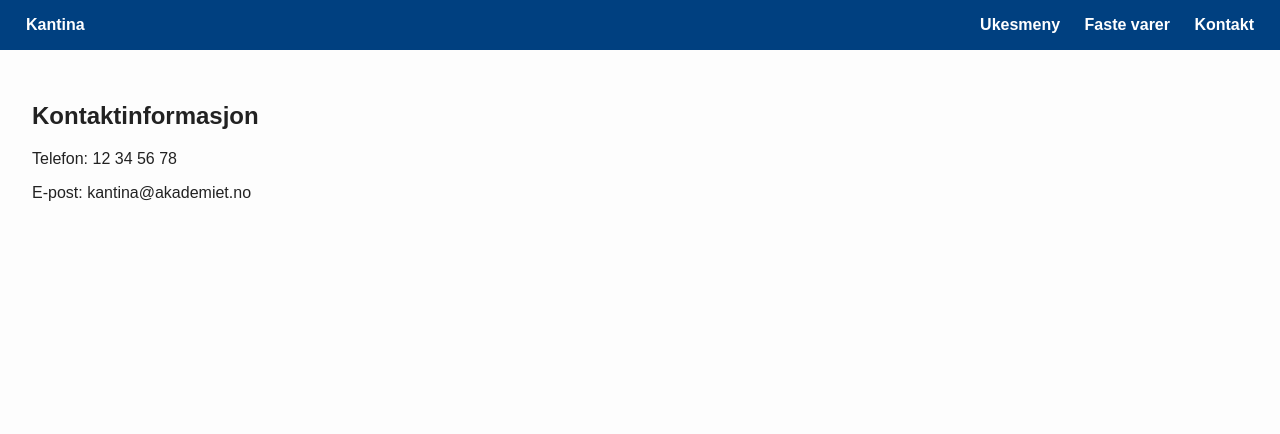
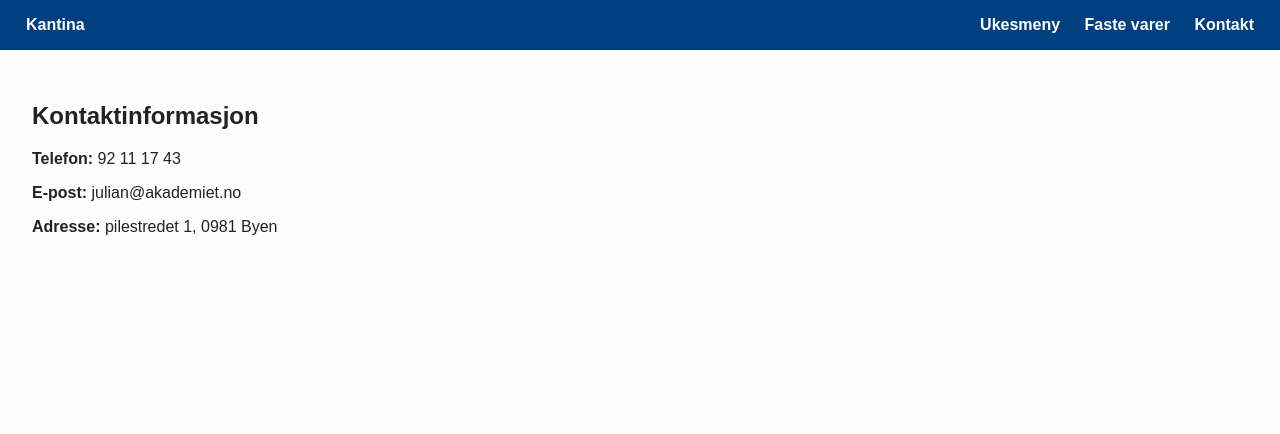
Before and after one commit to haujul11/kantineprosjekt, a Flask app: page /kontakt in a window 1280 px wide. Shown: the top 434 px of the page. Run offline with Flask 3, Linux system fonts and the light colour scheme.

Commit message:
enkel flask app

```diff
--- a/templates/kontakt.html
+++ b/templates/kontakt.html
@@ -2,6 +2,7 @@
 {% block title %}Kontakt{% endblock %}
 {% block content %}
   <h2>Kontaktinformasjon</h2>
-  <p>Telefon: 12 34 56 78</p>
-  <p>E-post: kantina@akademiet.no</p>
+  <p><strong>Telefon:</strong> {{ kontakt.telefon }}</p>
+  <p><strong>E-post:</strong> {{ kontakt.epost }}</p>
+  <p><strong>Adresse:</strong> {{ kontakt.adresse }}</p>
 {% endblock %}
```
